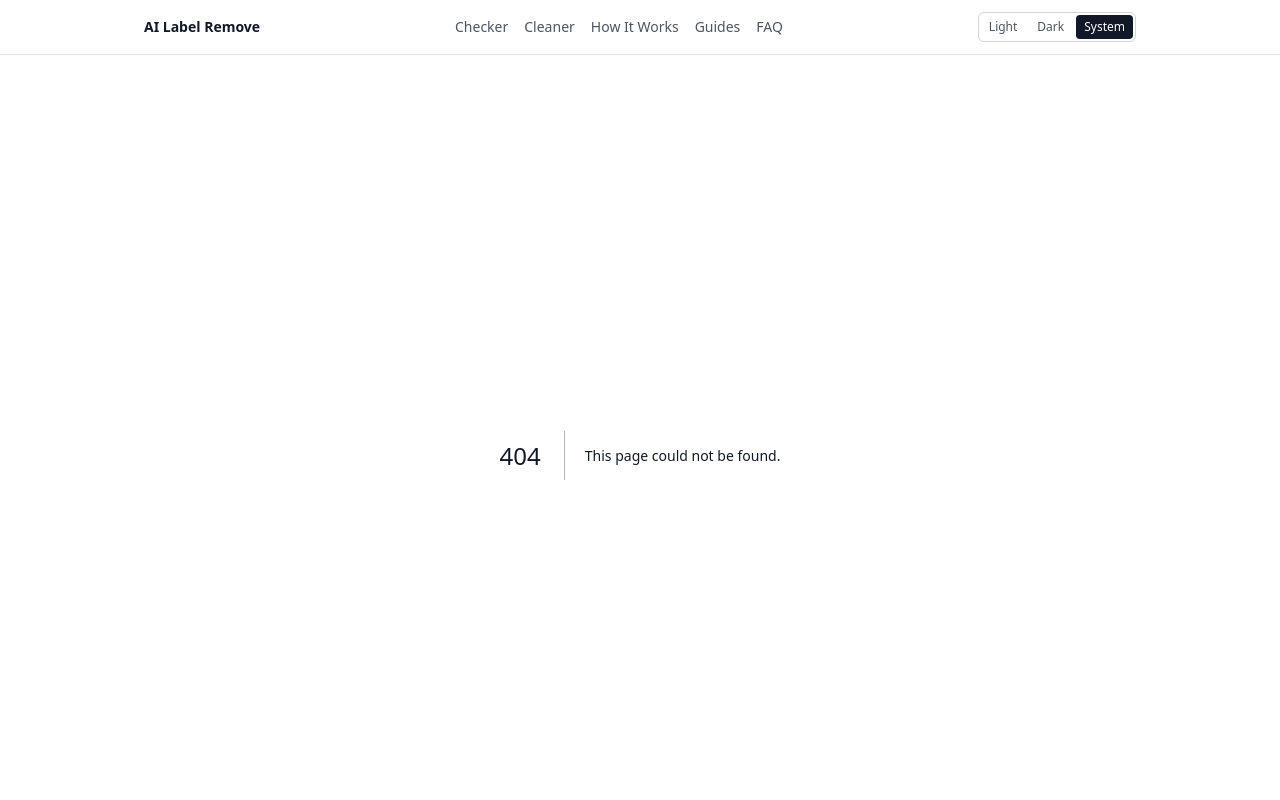
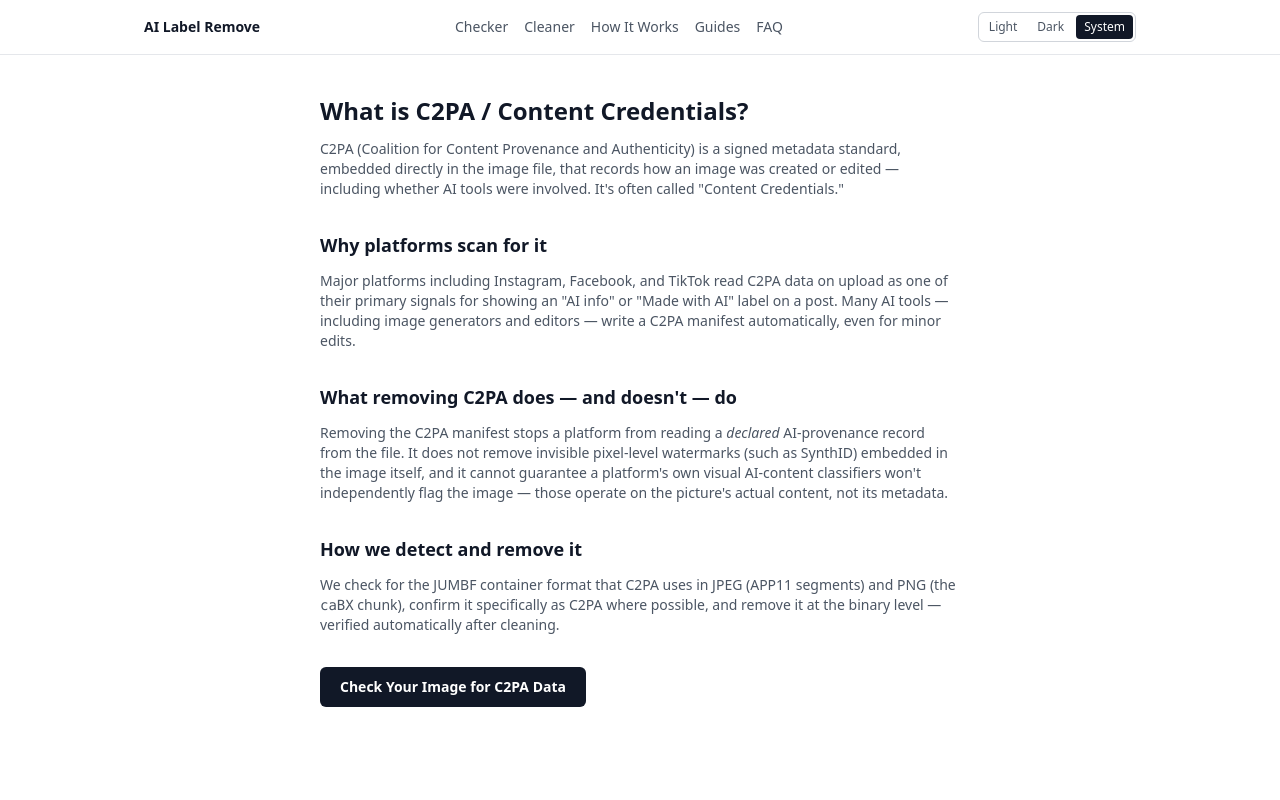
Before and after one commit to ailabelremove/ailabelremove, a Next.js app: page /c2pa-guide in a window 1280 px wide. Before the commit this address had no page. Shown: the top 800 px of the page. Built offline with nearby package versions, Linux system fonts and the light colour scheme.

Commit message:
Add C2PA guide page with metadata and content

```diff
--- /dev/null
+++ b/app/c2pa-guide/page.tsx
@@ -0,0 +1,72 @@
+import type { Metadata } from "next";
+import Link from "next/link";
+
+export const metadata: Metadata = {
+  title: "What is C2PA / Content Credentials? A Complete Guide | AI Label Remove",
+  description:
+    "Learn what C2PA Content Credentials are, why platforms like Instagram and TikTok scan for them, and how to remove them from your images.",
+  alternates: { canonical: "/c2pa-guide" },
+  openGraph: {
+    title: "What is C2PA / Content Credentials? A Complete Guide",
+    description:
+      "Learn what C2PA Content Credentials are and why platforms scan for them.",
+  },
+};
+
+export default function C2paGuidePage() {
+  return (
+    <main className="mx-auto max-w-2xl px-4 py-10">
+      <h1 className="text-2xl font-semibold text-gray-900 dark:text-gray-100">
+        What is C2PA / Content Credentials?
+      </h1>
+      <p className="mt-3 text-sm text-gray-600 dark:text-gray-300">
+        C2PA (Coalition for Content Provenance and Authenticity) is a signed
+        metadata standard, embedded directly in the image file, that records
+        how an image was created or edited — including whether AI tools were
+        involved. It's often called "Content Credentials."
+      </p>
+
+      <h2 className="mt-8 text-lg font-semibold text-gray-900 dark:text-gray-100">
+        Why platforms scan for it
+      </h2>
+      <p className="mt-3 text-sm text-gray-600 dark:text-gray-300">
+        Major platforms including Instagram, Facebook, and TikTok read C2PA
+        data on upload as one of their primary signals for showing an
+        "AI info" or "Made with AI" label on a post. Many AI tools — including
+        image generators and editors — write a C2PA manifest automatically,
+        even for minor edits.
+      </p>
+
+      <h2 className="mt-8 text-lg font-semibold text-gray-900 dark:text-gray-100">
+        What removing C2PA does — and doesn't — do
+      </h2>
+      <p className="mt-3 text-sm text-gray-600 dark:text-gray-300">
+        Removing the C2PA manifest stops a platform from reading a{" "}
+        <em>declared</em> AI-provenance record from the file. It does not
+        remove invisible pixel-level watermarks (such as SynthID) embedded in
+        the image itself, and it cannot guarantee a platform's own visual
+        AI-content classifiers won't independently flag the image — those
+        operate on the picture's actual content, not its metadata.
+      </p>
+
+      <h2 className="mt-8 text-lg font-semibold text-gray-900 dark:text-gray-100">
+        How we detect and remove it
+      </h2>
+      <p className="mt-3 text-sm text-gray-600 dark:text-gray-300">
+        We check for the JUMBF container format that C2PA uses in JPEG
+        (APP11 segments) and PNG (the <code>caBX</code> chunk), confirm it
+        specifically as C2PA where possible, and remove it at the binary
+        level — verified automatically after cleaning.
+      </p>
+
+      <div className="mt-8">
+        <Link
+          href="/checker"
+          className="inline-block rounded-md bg-gray-900 px-5 py-2.5 text-sm font-semibold text-white dark:bg-white dark:text-gray-900"
+        >
+          Check Your Image for C2PA Data
+        </Link>
+      </div>
+    </main>
+  );
+}
```
